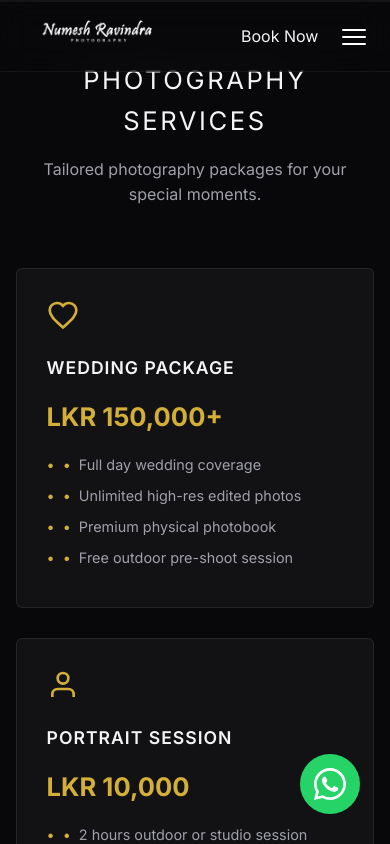
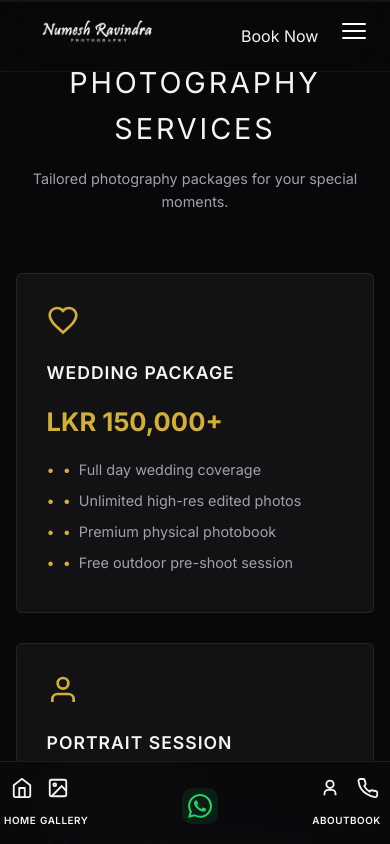
Before and after one commit to Numesh20/Numesh-Ravindra-Photography-Website-Frontend, a Next.js app: page /services in a window 390 px wide. Shown: the top 844 px of the page. Built offline with nearby package versions, Linux system fonts and the light colour scheme.

Commit message:
Improve mobile experience with bottom nav bar and comprehensive mobile CSS fixes

```diff
--- /dev/null
+++ b/src/app/components/MobileActionBar.js
@@ -0,0 +1,182 @@
+'use client';
+
+import Link from 'next/link';
+import { usePathname } from 'next/navigation';
+
+export default function MobileActionBar() {
+  const pathname = usePathname();
+
+  const navItems = [
+    {
+      href: '/',
+      label: 'Home',
+      icon: (
+        <svg width="22" height="22" viewBox="0 0 24 24" fill="none" stroke="currentColor" strokeWidth="2">
+          <path d="M3 9l9-7 9 7v11a2 2 0 0 1-2 2H5a2 2 0 0 1-2-2z" />
+          <polyline points="9 22 9 12 15 12 15 22" />
+        </svg>
+      )
+    },
+    {
+      href: '/gallery',
+      label: 'Gallery',
+      icon: (
+        <svg width="22" height="22" viewBox="0 0 24 24" fill="none" stroke="currentColor" strokeWidth="2">
+          <rect x="3" y="3" width="18" height="18" rx="2" ry="2" />
+          <circle cx="8.5" cy="8.5" r="1.5" />
+          <polyline points="21 15 16 10 5 21" />
+        </svg>
+      )
+    },
+    {
+      href: 'https://wa.me/94704574568',
+      label: 'WhatsApp',
+      external: true,
+      isWhatsApp: true,
+      icon: (
+        <svg width="24" height="24" viewBox="0 0 24 24" fill="currentColor">
+          <path d="M17.472 14.382c-.297-.149-1.758-.867-2.03-.967-.273-.099-.471-.148-.67.15-.197.297-.767.966-.94 1.164-.173.199-.347.223-.644.075-.297-.15-1.255-.463-2.39-1.475-.883-.788-1.48-1.761-1.653-2.059-.173-.297-.018-.458.13-.606.134-.133.298-.347.446-.52.149-.174.198-.298.298-.497.099-.198.05-.371-.025-.52-.075-.149-.669-1.612-.916-2.207-.242-.579-.487-.5-.669-.51-.173-.008-.371-.01-.57-.01-.198 0-.52.074-.792.372-.272.297-1.04 1.016-1.04 2.479 0 1.462 1.065 2.875 1.213 3.074.149.198 2.096 3.2 5.077 4.487.709.306 1.262.489 1.694.625.712.227 1.36.195 1.871.118.571-.085 1.758-.719 2.006-1.413.248-.694.248-1.289.173-1.413-.074-.124-.272-.198-.57-.347m-5.421 7.403h-.004a9.87 9.87 0 01-5.031-1.378l-.361-.214-3.741.982.998-3.648-.235-.374a9.86 9.86 0 01-1.51-5.26c.001-5.45 4.436-9.884 9.888-9.884 2.64 0 5.122 1.03 6.988 2.898a9.825 9.825 0 012.893 6.994c-.003 5.45-4.437 9.884-9.885 9.884m8.413-18.297A11.815 11.815 0 0012.05 0C5.495 0 .16 5.335.157 11.892c0 2.096.547 4.142 1.588 5.945L.057 24l6.305-1.654a11.882 11.882 0 005.683 1.448h.005c6.554 0 11.89-5.335 11.893-11.893a11.821 11.821 0 00-3.48-8.413z"/>
+        </svg>
+      )
+    },
+    {
+      href: '/about',
+      label: 'About',
+      icon: (
+        <svg width="22" height="22" viewBox="0 0 24 24" fill="none" stroke="currentColor" strokeWidth="2">
+          <circle cx="12" cy="8" r="4" />
+          <path d="M6 20v-2a4 4 0 0 1 4-4h4a4 4 0 0 1 4 4v2" />
+        </svg>
+      )
+    },
+    {
+      href: '/contact',
+      label: 'Book',
+      icon: (
+        <svg width="22" height="22" viewBox="0 0 24 24" fill="none" stroke="currentColor" strokeWidth="2">
+          <path d="M22 16.92v3a2 2 0 0 1-2.18 2 19.79 19.79 0 0 1-8.63-3.07A19.5 19.5 0 0 1 4.69 13 19.79 19.79 0 0 1 1.61 4.4 2 2 0 0 1 3.6 2.22h3a2 2 0 0 1 2 1.72c.127.96.361 1.903.7 2.81a2 2 0 0 1-.45 2.11L7.91 9.91a16 16 0 0 0 6 6l.91-.91a2 2 0 0 1 2.11-.45c.907.339 1.85.573 2.81.7A2 2 0 0 1 22 17.92z" />
+        </svg>
+      )
+    },
+  ];
+
+  const isActive = (href) =>
+    href === '/' ? pathname === '/' : pathname.startsWith(href);
+
+  return (
+    <>
+      <nav className="mob-bar" aria-label="Mobile navigation">
+        {navItems.map((item) => {
+          const active = !item.external && isActive(item.href);
+          if (item.external) {
+            return (
+              <a
+                key={item.href}
+                href={item.href}
+                target="_blank"
+                rel="noopener noreferrer"
+                className={`mob-item mob-whatsapp`}
+                aria-label={item.label}
+              >
+                <span className="mob-icon">{item.icon}</span>
+              </a>
+            );
+          }
+          return (
+            <Link
+              key={item.href}
+              href={item.href}
+              className={`mob-item ${active ? 'mob-active' : ''}`}
+              aria-label={item.label}
+            >
+              <span className="mob-icon">{item.icon}</span>
+              <span className="mob-label">{item.label}</span>
+            </Link>
+          );
+        })}
+      </nav>
+
+      <style jsx>{`
+        .mob-bar {
+          display: none;
+          position: fixed;
+          bottom: 0;
+          left: 0;
+          right: 0;
+          z-index: 900;
+          background: rgba(10, 10, 13, 0.96);
+          backdrop-filter: blur(20px);
+          -webkit-backdrop-filter: blur(20px);
+          border-top: 1px solid rgba(255, 255, 255, 0.08);
+          padding: 8px 4px 12px;
+          padding-bottom: max(12px, env(safe-area-inset-bottom));
+          flex-direction: row;
+          justify-content: space-around;
+          align-items: flex-end;
+        }
+
+        .mob-item {
+          display: flex;
+          flex-direction: column;
+          align-items: center;
+          gap: 4px;
+          padding: 8px 12px;
+          border-radius: 14px;
+          text-decoration: none;
+          color: rgba(255, 255, 255, 0.45);
+          transition: all 0.2s ease;
+          min-width: 52px;
+          cursor: pointer;
+          border: none;
+          background: none;
+          flex: 1;
+        }
+
+        .mob-item:active {
+          transform: scale(0.92);
+          background: rgba(255, 255, 255, 0.05);
+        }
+
+        .mob-active {
+          color: var(--accent) !important;
+        }
+
+        .mob-whatsapp {
+          color: #25D366 !important;
+          flex: 1;
+        }
+
+        .mob-icon {
+          display: flex;
+          align-items: center;
+          justify-content: center;
+          width: 36px;
+          height: 36px;
+          border-radius: 10px;
+          transition: all 0.2s ease;
+        }
+
+        .mob-active .mob-icon {
+          background: rgba(212, 175, 55, 0.12);
+        }
+
+        .mob-whatsapp .mob-icon {
+          background: rgba(37, 211, 102, 0.1);
+        }
+
+        .mob-label {
+          font-size: 0.62rem;
+          font-weight: 600;
+          letter-spacing: 0.5px;
+          text-transform: uppercase;
+        }
+
+        @media (max-width: 768px) {
+          .mob-bar {
+            display: flex;
+          }
+        }
+      `}</style>
+    </>
+  );
+}
--- a/src/app/globals.css
+++ b/src/app/globals.css
@@ -1502,3 +1502,121 @@
   .album-photo-grid { grid-template-columns: 1fr !important; }
   .sd-stat-num { font-size: 2rem; }
 }
+
+/* ════════════════════════════════════════════════
+   COMPREHENSIVE MOBILE IMPROVEMENTS
+   ════════════════════════════════════════════════ */
+
+/* ── Hide floating WhatsApp on mobile (bottom bar handles it) ── */
+@media (max-width: 768px) {
+  .whatsapp-float { display: none !important; }
+}
+
+/* ── Add bottom padding so content isn't hidden by mobile bar ── */
+@media (max-width: 768px) {
+  body { padding-bottom: 74px; }
+  body.menu-open { overflow: hidden; }
+}
+
+/* ── Better touch targets for all interactive elements ── */
+@media (max-width: 768px) {
+  button,
+  [role="button"],
+  input[type="submit"],
+  input[type="button"],
+  select {
+    min-height: 44px;
+  }
+  a { -webkit-tap-highlight-color: rgba(212,175,55,0.15); }
+}
+
+/* ── Gallery page improvements on mobile ── */
+@media (max-width: 768px) {
+  .gallery-hero {
+    padding: 100px 4% 50px !important;
+  }
+  .gallery-hero h1 {
+    font-size: 2.5rem !important;
+  }
+  .albums-grid-full {
+    grid-template-columns: repeat(2, 1fr) !important;
+    gap: 14px !important;
+  }
+}
+@media (max-width: 500px) {
+  .albums-grid-full {
+    grid-template-columns: 1fr !important;
+  }
+}
+
+/* ── Services page improvements on mobile ── */
+@media (max-width: 768px) {
+  .services-hero {
+    padding: 100px 4% 50px !important;
+  }
+  .packages-grid {
+    grid-template-columns: 1fr !important;
+    gap: 20px !important;
+  }
+  .package-card { padding: 28px 20px !important; }
+}
+
+/* ── Section general spacing on mobile ── */
+@media (max-width: 768px) {
+  .gallery-section {
+    padding: 50px 0 !important;
+  }
+  .section-intro {
+    padding: 0 4% !important;
+    margin-bottom: 30px !important;
+  }
+  .section-title { font-size: 1.8rem !important; }
+  .section-desc { font-size: 0.9rem !important; }
+}
+
+/* ── Specialty ticker strip — reduce speed on mobile ── */
+@media (max-width: 768px) {
+  .specialty-strip .specialty-track {
+    animation-duration: 18s !important;
+  }
+  .strip-item {
+    font-size: 0.68rem !important;
+    padding: 0 18px !important;
+  }
+}
+
+/* ── Testimonials section mobile ── */
+@media (max-width: 768px) {
+  .testimonials-grid {
+    grid-template-columns: 1fr !important;
+    gap: 16px !important;
+  }
+  .testimonial-card { padding: 24px 20px !important; }
+}
+
+/* ── Footer on mobile ── */
+@media (max-width: 768px) {
+  .footer-bottom {
+    flex-direction: column !important;
+    text-align: center !important;
+    gap: 12px !important;
+  }
+  .footer-nav {
+    flex-wrap: wrap !important;
+    justify-content: center !important;
+    gap: 16px !important;
+  }
+}
+
+/* ── General form improvements on mobile ── */
+@media (max-width: 768px) {
+  input, select, textarea {
+    font-size: 16px !important; /* Prevents iOS zoom on focus */
+  }
+}
+
+/* ── Smooth scrolling & iOS fixes ── */
+html {
+  -webkit-text-size-adjust: 100%;
+  touch-action: manipulation;
+}
--- a/src/app/layout.js
+++ b/src/app/layout.js
@@ -2,6 +2,7 @@
 import Navbar from "./components/Navbar";
 import Footer from "./components/Footer";
 import WhatsAppButton from "./components/WhatsAppButton";
+import MobileActionBar from "./components/MobileActionBar";
 import "./globals.css";
 
 const inter = Inter({ subsets: ["latin"] });
@@ -71,6 +72,7 @@
         {children}
         <Footer />
         <WhatsAppButton />
+        <MobileActionBar />
       </body>
     </html>
   );
```
